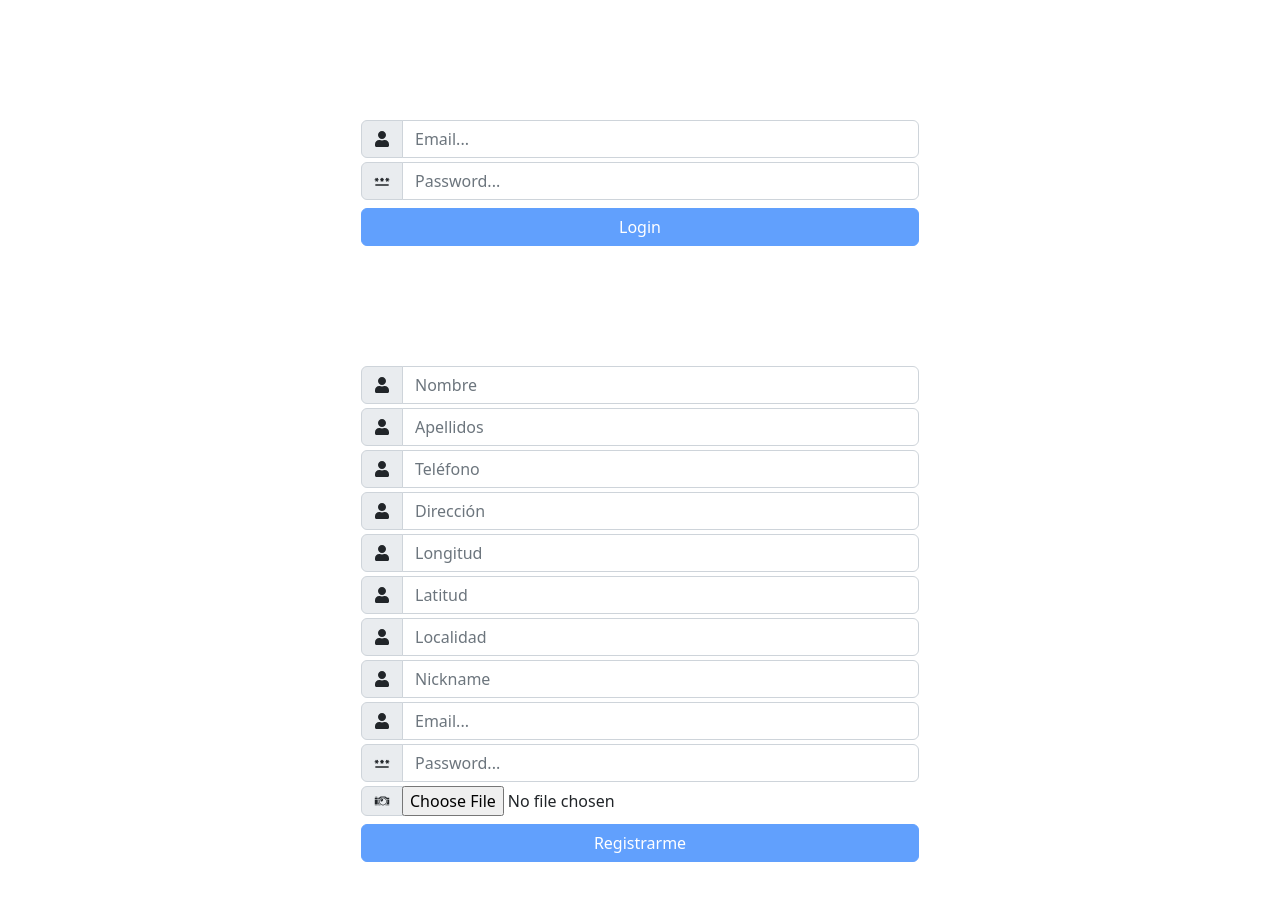
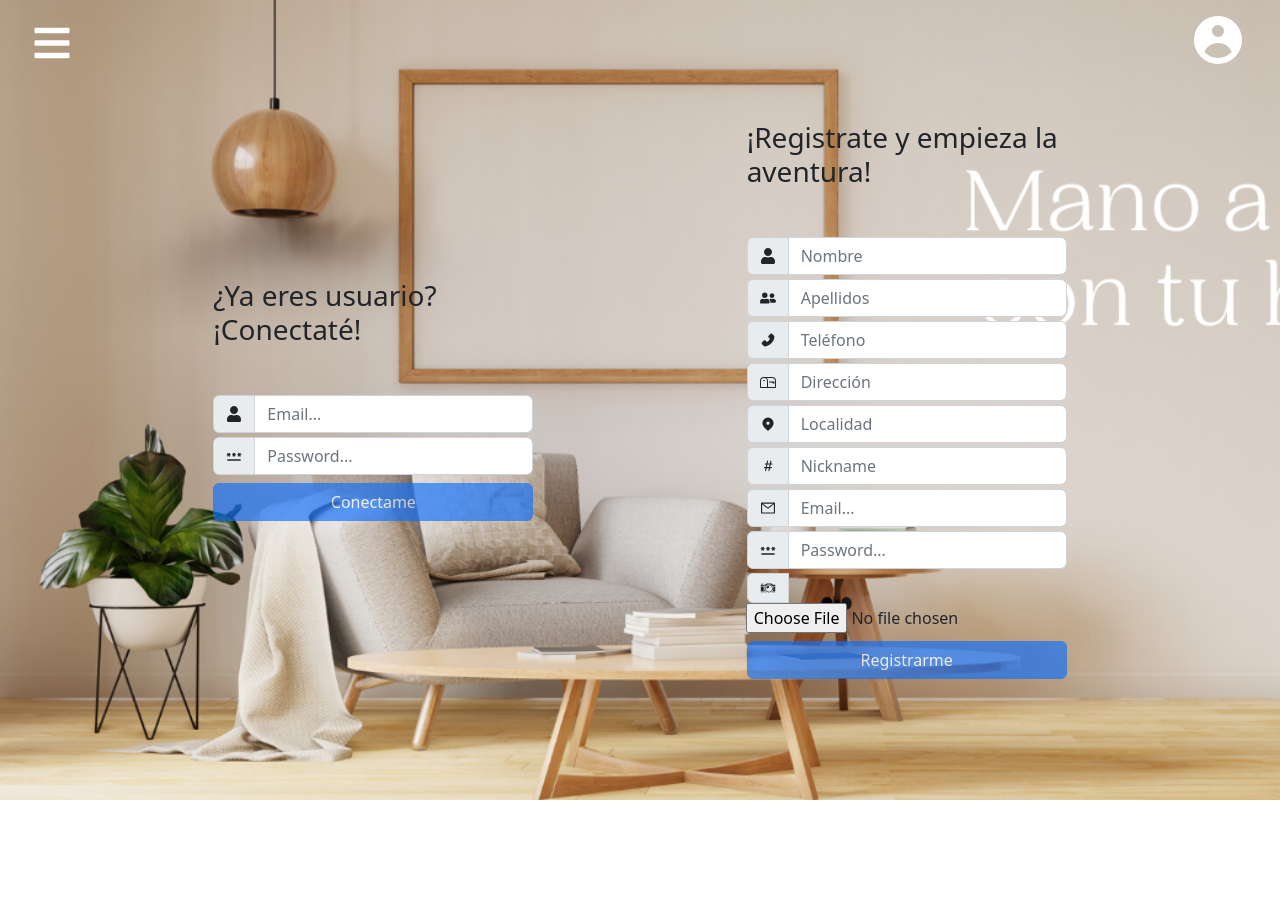
Before and after one commit to andrealgz/work-on-it, a React (Create React App) app in the folder web/: page /account in a window 1280 px wide. Shown: the top 900 px of the page. After the commit the page ends 800 px from the top, so only its background shows below. Built offline with nearby package versions, Linux system fonts and the light colour scheme; a web font is replaced by a local one.

Commit message:
WEB: Refactoring and adding code

```diff
--- a/web/package.json
+++ b/web/package.json
@@ -19,6 +19,7 @@
     "react-router-dom": "^6.4.2",
     "react-scripts": "5.0.1",
     "react-select": "^5.4.0",
+    "react-spinners": "^0.13.6",
     "web-vitals": "^2.1.4"
   },
   "scripts": {
--- a/web/src/App.js
+++ b/web/src/App.js
@@ -15,7 +15,7 @@ function App() {
   return (
     <>
       <NavBar stateLeft={sideBarLeft} onClickLeft={showSideBarLeft} stateRight={sideBarRight} onClickRight={showSideBarRight}/>
-      <div className={`navigation-routes ${location.pathname === "/" || location.pathname.includes("/services") || location.pathname.includes("/review") ? "h-100" : "" }`} onClick={() => {
+      <div className={`navigation-routes ${location.pathname === "/" || location.pathname.includes("/services") || location.pathname.includes("/account") || location.pathname.includes("/review") ? "h-100" : "" }`} onClick={() => {
         showSideBarLeft(false);
         showSideBarRight(false);
       }}>
--- a/web/src/components/account/login/Login.jsx
+++ b/web/src/components/account/login/Login.jsx
@@ -32,8 +32,9 @@ function Login() {
   };
 
   return (
-    <div className="login container d-flex flex-column align-items-center">
-      <form className="w-50" onSubmit={handleSubmit(handleLogin)}>
+    <div className="login w-25 d-flex flex-column justify-content-center align-items-center">
+      <h3 className="mb-5">¿Ya eres usuario? ¡Conectaté!</h3>
+      <form className="w-100" onSubmit={handleSubmit(handleLogin)}>
         <div className="input-group mb-1">
           <span className="input-group-text">
             <FaIcons.FaUser />
@@ -70,7 +71,7 @@ function Login() {
 
         <div className="d-grid mt-2">
           <button className="btn btn-primary" type="submit" disabled={!isValid}>
-            Login
+            Conectame
           </button>
         </div>
       </form>
--- a/web/src/components/account/register/Register.jsx
+++ b/web/src/components/account/register/Register.jsx
@@ -2,8 +2,11 @@ import { useForm } from "react-hook-form";
 import { useNavigate } from "react-router";
 import * as Services from "../../../services/Main";
 import * as FaIcons from "react-icons/fa";
+import * as AiIcons from "react-icons/ai";
+import * as BsIcons from "react-icons/bs";
 import * as MdIcons from "react-icons/md";
 import * as GiIcons from "react-icons/gi";
+import * as HiIcons from "react-icons/hi";
 
 function Register() {
   const navigation = useNavigate()
@@ -26,9 +29,9 @@ function Register() {
 
 
   return (
-    <div className="login container d-flex flex-column align-items-center">
-      <form className="w-50" onSubmit={handleSubmit(handleRegister)}>
-
+    <div className="login w-25 d-flex flex-column justify-content-center align-items-center">
+      <h3 className="mb-5">¡Registrate y empieza la aventura!</h3>
+      <form className="w-100" onSubmit={handleSubmit(handleRegister)}>
         <div className="input-group mb-1">
           <span className="input-group-text">
             <FaIcons.FaUser />
@@ -45,10 +48,9 @@ function Register() {
             <div className="invalid-feedback">{errors.name.message}</div>
           )}
         </div>
-
         <div className="input-group mb-1">
           <span className="input-group-text">
-            <FaIcons.FaUser />
+            <FaIcons.FaUserFriends />
           </span>
           <input
             type="text"
@@ -62,10 +64,9 @@ function Register() {
             <div className="invalid-feedback">{errors.surname.message}</div>
           )}
         </div>
-
         <div className="input-group mb-1">
           <span className="input-group-text">
-            <FaIcons.FaUser />
+            <AiIcons.AiFillPhone />
           </span>
           <input
             type="text"
@@ -77,10 +78,9 @@ function Register() {
             <div className="invalid-feedback">{errors.phone.message}</div>
           )}
         </div>
-
         <div className="input-group mb-1">
           <span className="input-group-text">
-            <FaIcons.FaUser />
+            <BsIcons.BsMailbox />
           </span>
           <input type="text" className={`form-control ${errors.address ? "is-invalid" : ''}`} placeholder="Dirección"
             {...register("address", {
@@ -88,30 +88,9 @@ function Register() {
             })} />
           {errors.address && (<div className="invalid-feedback">{errors.address.message}</div>)}
         </div>
-
         <div className="input-group mb-1">
           <span className="input-group-text">
-            <FaIcons.FaUser />
-          </span>
-          <input type="number" className={`form-control ${errors.lng ? "is-invalid" : ''}`} placeholder="Longitud"
-            {...register("longitude", {
-              required: "La longitud es obligatoria",
-            })}/>
-        </div>
-
-        <div className="input-group mb-1">
-          <span className="input-group-text">
-            <FaIcons.FaUser />
-          </span>
-          <input type="number" className={`form-control ${errors.lat ? "is-invalid" : ''}`} placeholder="Latitud"
-            {...register("latitude", {
-              required: "La latitud es obligatoria",
-            })}/>
-        </div>
-
-        <div className="input-group mb-1">
-          <span className="input-group-text">
-            <FaIcons.FaUser />
+            <HiIcons.HiLocationMarker />
           </span>
           <input type="text" className={`form-control ${errors.locality ? "is-invalid" : ''}`} placeholder="Localidad"
             {...register("locality", {
@@ -119,11 +98,9 @@ function Register() {
             })} />
           {errors.locality && (<div className="invalid-feedback">{errors.locality.message}</div>)}
         </div>
-
-
         <div className="input-group mb-1">
           <span className="input-group-text">
-            <FaIcons.FaUser />
+            <BsIcons.BsHash />
           </span>
           <input
             type="text"
@@ -137,11 +114,9 @@ function Register() {
             <div className="invalid-feedback">{errors.nickname.message}</div>
           )}
         </div>
-
-
         <div className="input-group mb-1">
           <span className="input-group-text">
-            <FaIcons.FaUser />
+            <AiIcons.AiOutlineMail />
           </span>
           <input
             type="email"
@@ -155,7 +130,6 @@ function Register() {
             <div className="invalid-feedback">{errors.email.message}</div>
           )}
         </div>
-
         <div className="input-group mb-1">
           <span className="input-group-text">
             <MdIcons.MdPassword />
@@ -172,7 +146,6 @@ function Register() {
             <div className="invalid-feedback">{errors.password.message}</div>
           )}
         </div>
-
         <div className="input-group mb-1">
           <span className="input-group-text">
             <GiIcons.GiPhotoCamera/>
@@ -183,7 +156,6 @@ function Register() {
             {...register("photo")}
           />
         </div>
-
         <div className="d-grid mt-2">
           <button className="btn btn-primary" type="submit" disabled={!isValid}>
             Registrarme
--- a/web/src/components/header/navbar/NavBar.css
+++ b/web/src/components/header/navbar/NavBar.css
@@ -92,14 +92,7 @@
   height: 80px;
   display: flex;
   align-items: center;
-}
-
-.navbar-toggle button {
   color: #B58D71;
-}
-
-.navbar-toggle button:hover {
-  color:#413221;
 }
 
 .profile-img {
@@ -114,8 +107,28 @@
   margin-left: 10px;
   transition: 550ms;
 }
+
+.navbar-toggle .navbar-toggle-account {
+  text-decoration: none;
+  margin-top: 0px;
+  color:#B58D71;
+  font-size: 18px;
+  transition: 650ms;
+}
+
 .navbar-toggle a:hover {
   margin-left: 20px;
+  color:#413221;
+  transition: 650ms;
+}
+
+.navbar-toggle button:hover{
+  color:#413221;
+  transition: 650ms;
+}
+
+.navbar-toggle .navbar-toggle-account:hover {
+  margin-top: -20px;
   color:#413221;
   transition: 650ms;
 }
--- a/web/src/components/header/navbar/NavBar.jsx
+++ b/web/src/components/header/navbar/NavBar.jsx
@@ -29,7 +29,7 @@ function NavBar({ stateLeft, stateRight, onClickLeft, onClickRight }) {
       <IconContext.Provider value={{color: "#734722"}}>
         <div className="navbar fixed-top">
           <Link to="/" className="menu-bars">
-            <FaIcons.FaBars fill="white" size={60} onClick={() => onClickLeft()}/>
+            <FaIcons.FaBars fill="white" size={40} onClick={() => onClickLeft()}/>
           </Link>
           <Link to="/" className={`menu-bars ${user?.orderSent.some(order => order.status === "done") ? "menu-bars-action-required" : ""}`}>
             <HiIcons.HiUserCircle className={user?.orderSent.some(order => order.status === "done") && "position-absolute"} fill="white" size={60} onClick={() => onClickRight()}></HiIcons.HiUserCircle>
@@ -61,12 +61,12 @@ function NavBar({ stateLeft, stateRight, onClickLeft, onClickRight }) {
               user ?
               (
                 <>
-                  <li className="navbar-toggle mx-3 d-flex align-items-center">
+                  <li className="navbar-toggle mx-3 mt-5">
+                    <Link className="menu-bars-login" to={`/users/me`}>
                       <img src={user.photo} className="profile-img" alt="profile-img"/>
-                      <Link className="menu-bars-login" to={`/users/me`}>
-                        {user.nickname}
-                        { user?.orderSent.some(order => order.status === "done") && <RiIcons.RiErrorWarningFill className="position-absolute" fill="red" size={20} /> }
-                      </Link>
+                      {user.nickname}
+                      { user?.orderSent.some(order => order.status === "done") && <RiIcons.RiErrorWarningFill className="position-absolute" fill="red" size={20} /> }
+                    </Link>
                   </li>
                   <li className="nav-text ms-3">
                     <AiIcons.AiFillTool />
@@ -78,12 +78,12 @@ function NavBar({ stateLeft, stateRight, onClickLeft, onClickRight }) {
                   </li>
                   <li className="navbar-toggle d-flex justify-content-center">
                     <AiIcons.AiOutlineLogout />
-                    <button className="menu-bars-logout" onClick={handleClick}> Desconectarme</button>
+                    <button className="menu-bars-logout" onClick={handleClick}>Desconectarme</button>
                   </li>
                 </>
               ) :
               <li className="navbar-toggle d-flex justify-content-center h-50 align-items-center">
-                  <Link to="/account" className="mx-1">Registrate</Link> o <Link to="/account" className="mx-1">Conéctate</Link>
+                  <Link to="/account" className="mx-1 navbar-toggle-account">Conéctate</Link> o <Link to="/account" className="mx-1 navbar-toggle-account">Registrate</Link>
               </li>
             }
 
--- a/web/src/components/services/detail/DetailService.jsx
+++ b/web/src/components/services/detail/DetailService.jsx
@@ -9,6 +9,8 @@ import { useForm, Controller } from "react-hook-form";
 import { professions, timeTables, experiences } from "../../../data";
 import Select from "react-select";
 import { Switch } from '@mui/material';
+
+import { BarLoader } from "react-spinners"
 
 import * as IoIcons from "react-icons/io";
 import * as BsIcons from "react-icons/bs";
@@ -230,7 +232,19 @@ function DetailService() {
     }
 
   } else {
-    return <p>Cargando...</p>
+    return (
+      <>
+        <div className="container">
+        <BarLoader
+          color="#413221"
+          height={10}
+          loading
+          speedMultiplier={1}
+          width={300}
+        />
+        </div>
+      </>
+    )
   }
 }
 
--- /dev/null
+++ b/web/src/screens/users/account/AccountScreen.css
@@ -0,0 +1,5 @@
+.account-screen {
+  background-image: url("../../../../public/utils/images/home.png");
+  background-repeat: no-repeat;
+  background-size: cover;
+}
--- a/web/src/screens/users/account/AccountScreen.jsx
+++ b/web/src/screens/users/account/AccountScreen.jsx
@@ -1,11 +1,12 @@
 import { Login, Register } from "../../../components";
+import "./AccountScreen.css";
 
 function AccountScreen() {
   return (
-    <>
+    <div className="d-flex justify-content-evenly h-100 account-screen">
       <Login />
       <Register />
-    </>
+    </div>
   )
 }
 
```
Also changed, not shown: web/src/components/services/list/ListServices.jsx (+9 -2 lines), 1 other file (tests, documents, lock files or other folders).
